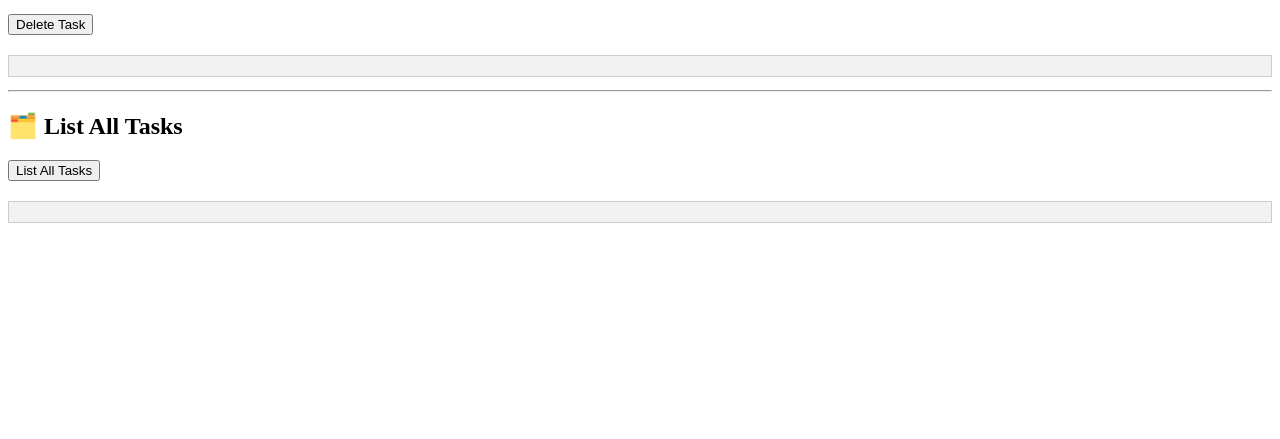
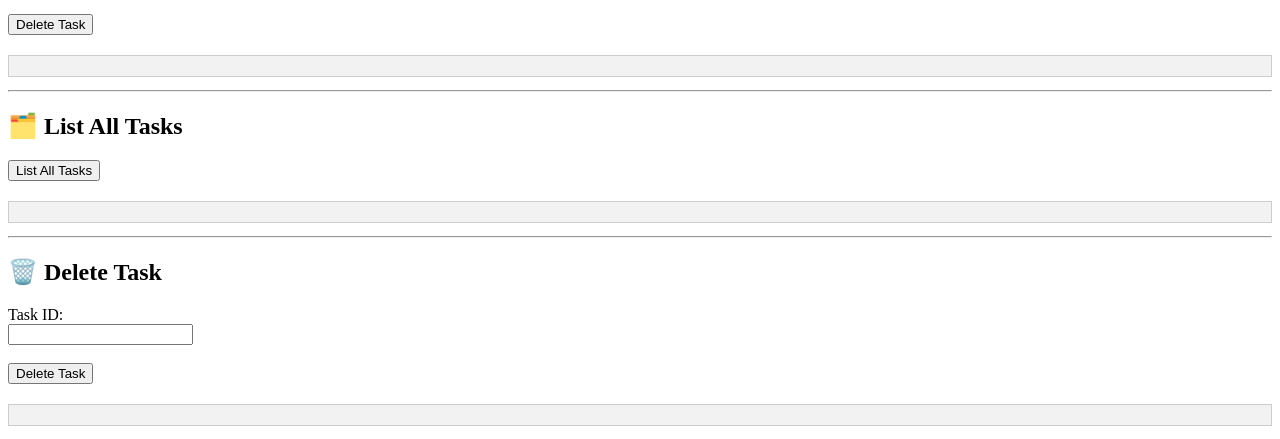
Before and after one commit to ZachLark/GitBridgev1, a Flask app: page / in a window 1280 px wide. Shown: the part 1021-1460 px from the top of the page. Before the commit the page ends 1244 px from the top, so only its background shows below. Run offline with Flask 3, Linux system fonts and the light colour scheme.

Commit message:
Add Delete Task UI and JS logic

```diff
--- a/webui/templates/index.html
+++ b/webui/templates/index.html
@@ -69,6 +69,14 @@
 <button type="button" id="listTasksBtn">List All Tasks</button>
 
 <pre id="listTasksOutput" style="margin-top: 20px; background-color: #f2f2f2; padding: 10px; border: 1px solid #ccc;"></pre>
+
+<hr>
+<h2>🗑️ Delete Task</h2>
+<label for="delete_task_id">Task ID:</label><br>
+<input type="text" id="delete_task_id" name="delete_task_id" required><br><br>
+<button type="button" id="deleteTaskBtn">Delete Task</button>
+
+<pre id="deleteOutput" style="margin-top: 20px; background-color: #f2f2f2; padding: 10px; border: 1px solid #ccc;"></pre>
 
 <script>
   document.querySelector("form").addEventListener("submit", async function (e) {
@@ -204,6 +212,30 @@ document.getElementById("listTasksBtn").addEventListener("click", async function
     }
 });
 
+// Add listener for "Delete Task" button
+document.getElementById("deleteTaskBtn").addEventListener("click", async function () {
+    const taskId = document.getElementById("delete_task_id").value.trim();
+    if (!taskId) {
+        alert("Please enter the Task ID.");
+        return;
+    }
+
+    try {
+        const response = await fetch(`/tasks/${taskId}`, {
+            method: "DELETE"
+        });
+
+        if (!response.ok) {
+            throw new Error(`Server returned status ${response.status}`);
+        }
+
+        const result = await response.json();
+        document.getElementById("deleteOutput").textContent = JSON.stringify(result, null, 2);
+    } catch (error) {
+        document.getElementById("deleteOutput").textContent = `Error: ${error.message}`;
+    }
+});
+
 </script>
 
 </body>
```
